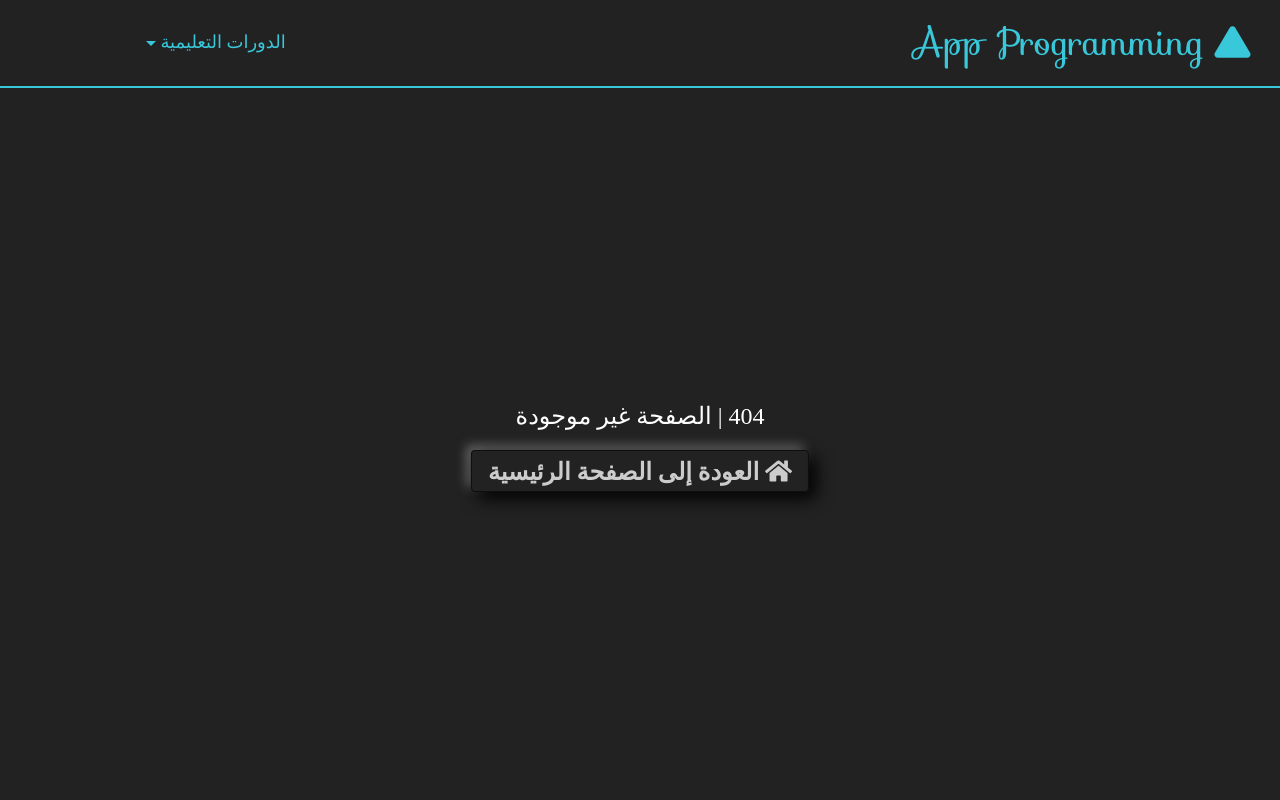
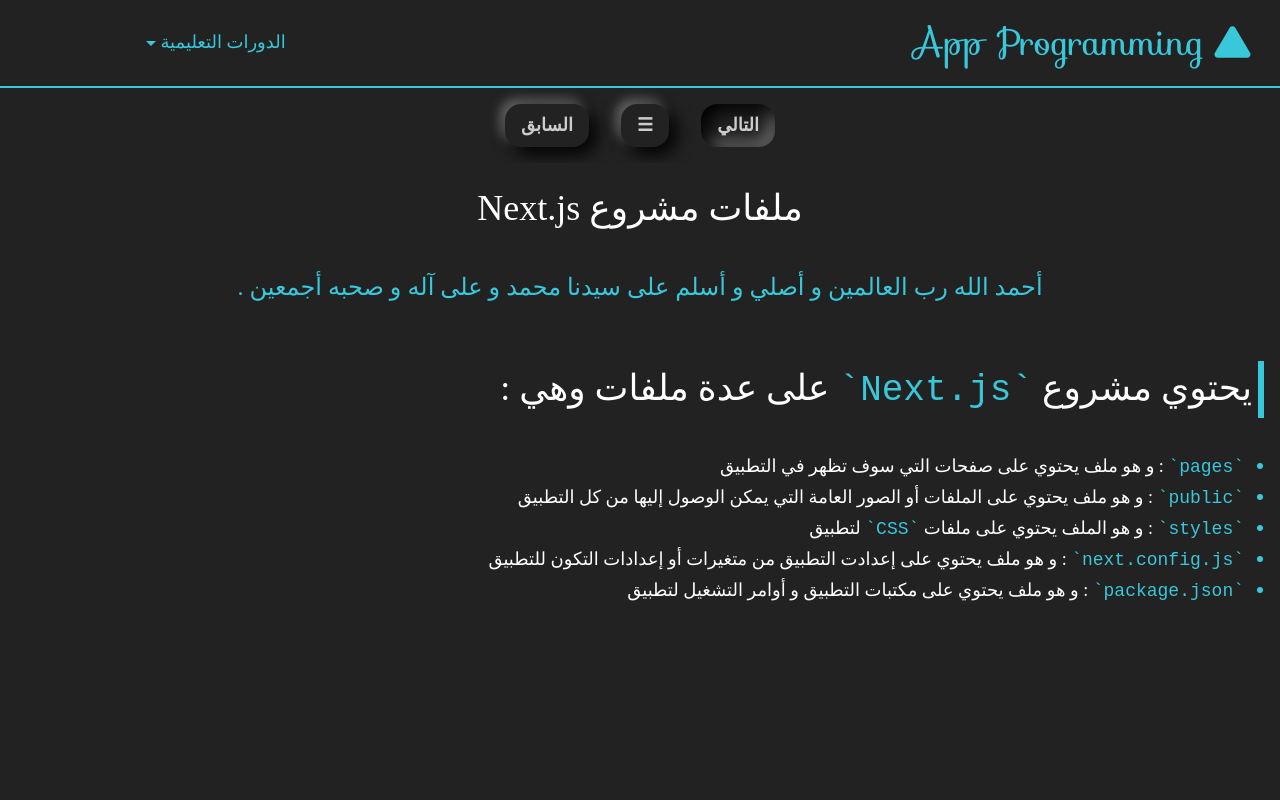
Before and after one commit to ammarqassab/test, a Next.js app: page /tutorial/next/nextfile in a window 1280 px wide. Before the commit this address had no page. Shown: the top 800 px of the page. Built offline with nearby package versions, Linux system fonts and the light colour scheme.

Commit message:
Update Page

```diff
--- a/json/next.json
+++ b/json/next.json
@@ -16,10 +16,20 @@
             "sections" : "Frontend developer",
             "tutorial" : "Next.js",
             "name" : "تنصيب Next.js",
-            "description" : "طريقة تنصيب Next.js في المشروع",
+            "description" : "طريقة تنصيب Next.js من أجل الحصول على مشروع جديد",
             "link" : "/tutorial/next/nextsetup",
+            "nextpage" : "/tutorial/next/nextfile" ,
+            "prevpage" : "/tutorial/next"
+        },
+        {
+            "number" : 3,
+            "sections" : "Frontend developer",
+            "tutorial" : "Next.js",
+            "name" : "ملفات مشروع Next.js",
+            "description" : "التعرف على ملفات مشروع Next.js",
+            "link" : "/tutorial/next/nextfile",
             "nextpage" : null ,
-            "prevpage" : "/tutorial/next"
+            "prevpage" : "/tutorial/next/nextsetup"
         }
     ],
     "message" : "Link fetched successfully"
--- /dev/null
+++ b/pages/tutorial/next/nextfile.js
@@ -0,0 +1,23 @@
+import React from 'react'
+import PageTutorial from '../../../src/components/PageTutorial/PageTutorial'
+
+const Nextfile = () => {
+    return (
+        <>
+            <PageTutorial apiLocalUrl='next'>
+                <div className='mdx'>
+                    <h1>يحتوي مشروع <code>Next.js</code> على عدة ملفات وهي :</h1>
+                    <ul>
+                        <li><code>pages</code> : و هو ملف يحتوي على صفحات التي سوف تظهر في التطبيق</li>
+                        <li><code>public</code> : و هو ملف يحتوي على الملفات أو الصور العامة التي يمكن الوصول إليها من كل التطبيق</li>
+                        <li><code>styles</code> : و هو الملف يحتوي على ملفات <code>CSS</code> لتطبيق</li>
+                        <li><code>next.config.js</code> : و هو ملف يحتوي على إعدادت التطبيق من متغيرات أو إعدادات التكون للتطبيق</li>
+                        <li><code>package.json</code> : و هو ملف يحتوي على مكتبات التطبيق و أوامر التشغيل لتطبيق</li>
+                    </ul>
+                </div>
+            </PageTutorial>
+        </>
+    );
+}
+
+export default Nextfile
```
